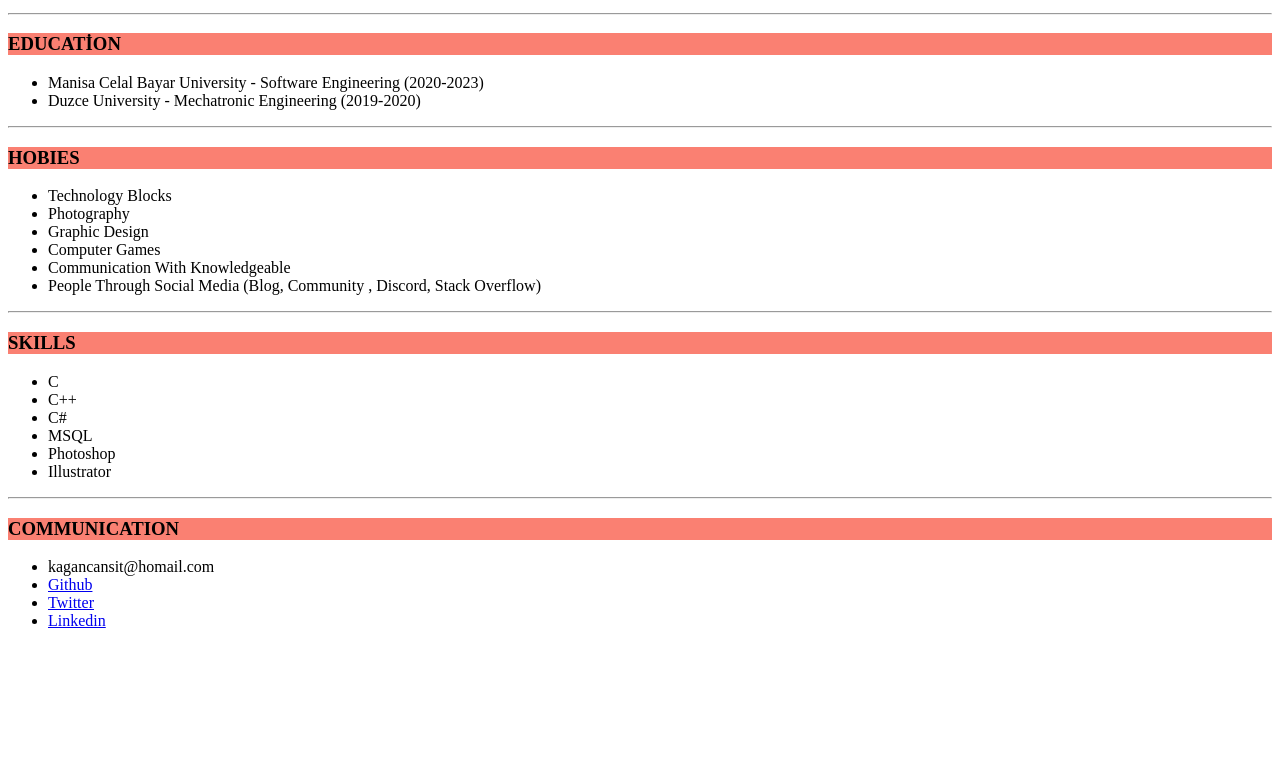
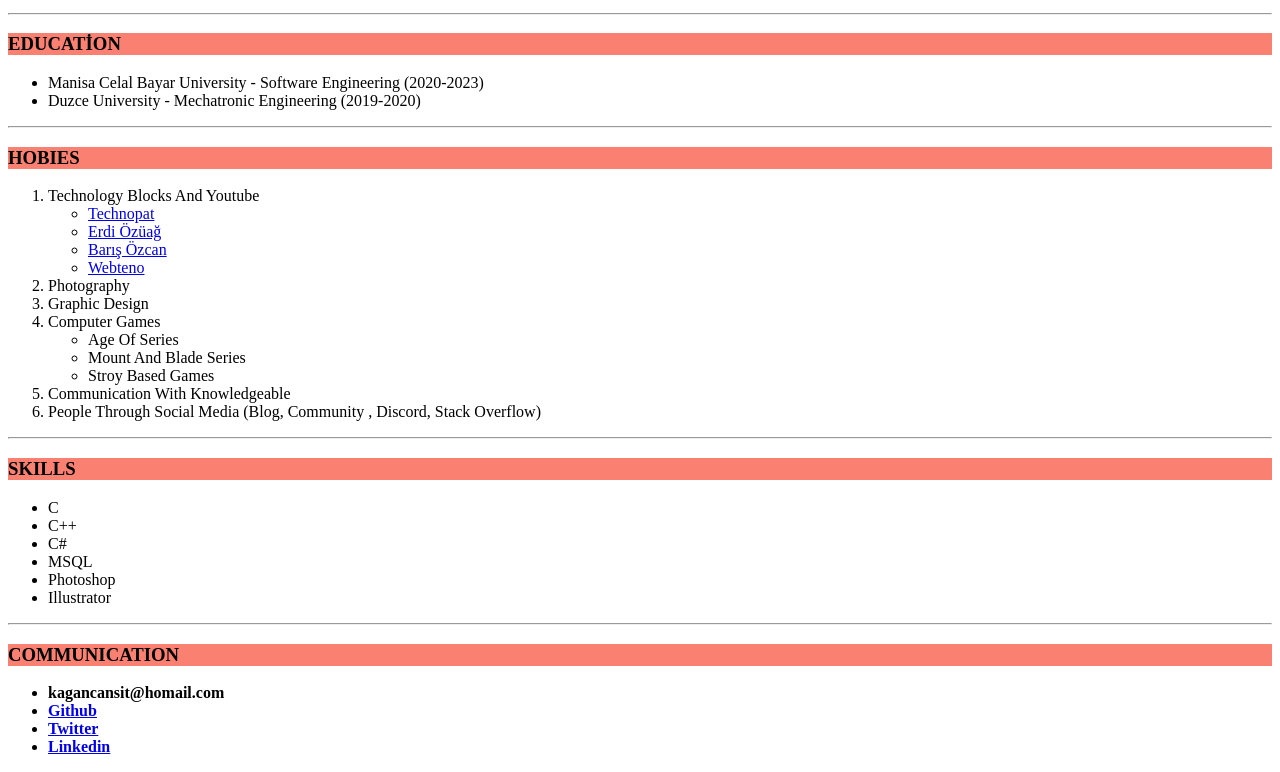
Before and after one commit to KaganCanSit/kodluyoruzilkrepo, a plain HTML site: page Odev 1/index.html in a window 1280 px wide. Shown: the part 490-1262 px from the top of the page. Before the commit the page ends 1136 px from the top, so only its background shows below. Drawn offline with Linux system fonts and the light colour scheme.

Commit message:
Kodluyoruz_FrontEndPatikasi_Odev2

```diff
--- a/Odev 1/index.html
+++ b/Odev 1/index.html
@@ -10,7 +10,7 @@
 
 <body>
     <!-- Astronot Resmi -->
-    <img style="display: block; margin: auto;" src="SoftwareEngineerAstronaut.jpg" width="200px" height="200px" >
+    <img style="display: block; margin: auto;" src="SoftwareEngineerAstronaut.jpg"  alt="Laptop And Astronaut Illustration" title="Love the Software Anywhere" width="200px" height="200px" >
 
     <!-- Sayfa Başı İsim -->
     <h1 style="text-align: center;">Kağan Can Şit</h1>
@@ -41,14 +41,25 @@
     <hr>
     <p>
         <h3 style="background-color:salmon">HOBIES</h3>
-        <ul>
-            <li>Technology Blocks</li>
+        <ol>
+            <li>Technology Blocks And Youtube</li>
+                <ul>
+                    <li><a href="https://www.technopat.net/">Technopat</a></li>
+                    <li><a href="https://www.youtube.com/channel/UCVng7gtEhqivb2fO9ZlKghA">Erdi Özüağ</a></li>
+                    <li><a href="https://www.youtube.com/channel/UCv6jcPwFujuTIwFQ11jt1Yw">Barış Özcan</a></li>
+                    <li><a href="https://www.webtekno.com/">Webteno</a></li>
+                </ul>
             <li>Photography</li>
             <li>Graphic Design</li>
             <li>Computer Games</li>
+                <ul>
+                    <li>Age Of Series</li>
+                    <li>Mount And Blade Series</li>
+                    <li>Stroy Based Games</li>
+                </ul>
             <li>Communication With Knowledgeable</li>
             <li>People Through Social Media (Blog, Community , Discord, Stack Overflow)</li>
-         </ul>
+        </ol>
     </p>
 
 
@@ -71,10 +82,12 @@
     <p>
         <h3 style="background-color:salmon">COMMUNICATION</h3>
         <ul>
-            <li>kagancansit@homail.com</li>
-            <li><a href="https://github.com/KaganCanSit">Github</a></li>
-            <li><a href="https://twitter.com/kagancansit">Twitter</a></li>
-            <li><a href="https://www.linkedin.com/in/kagancansit/">Linkedin</a></li>
+            <strong>
+                <li>kagancansit@homail.com</li>
+                <li><a href="https://github.com/KaganCanSit">Github</a></li>
+                <li><a href="https://twitter.com/kagancansit">Twitter</a></li>
+                <li><a href="https://www.linkedin.com/in/kagancansit/">Linkedin</a></li>
+            </strong>
         </ul>
     </p>
 </body>
```
